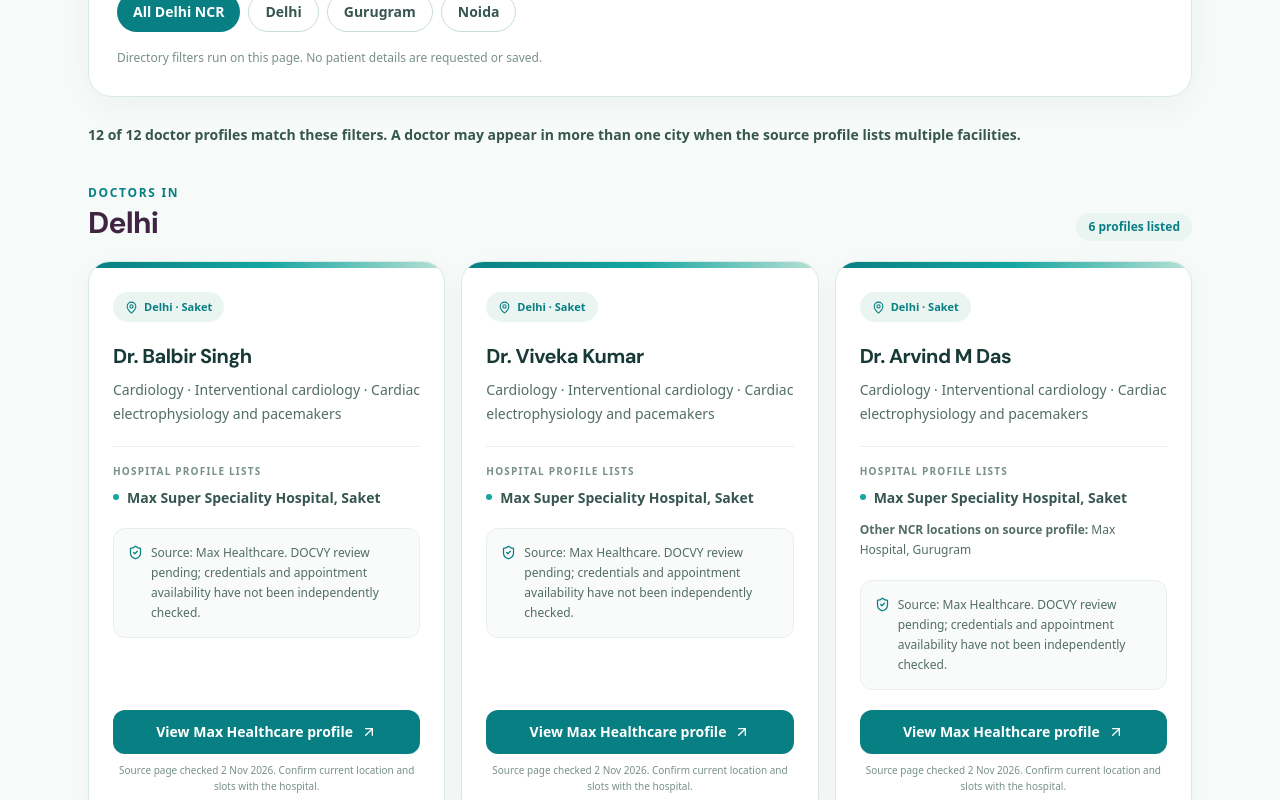
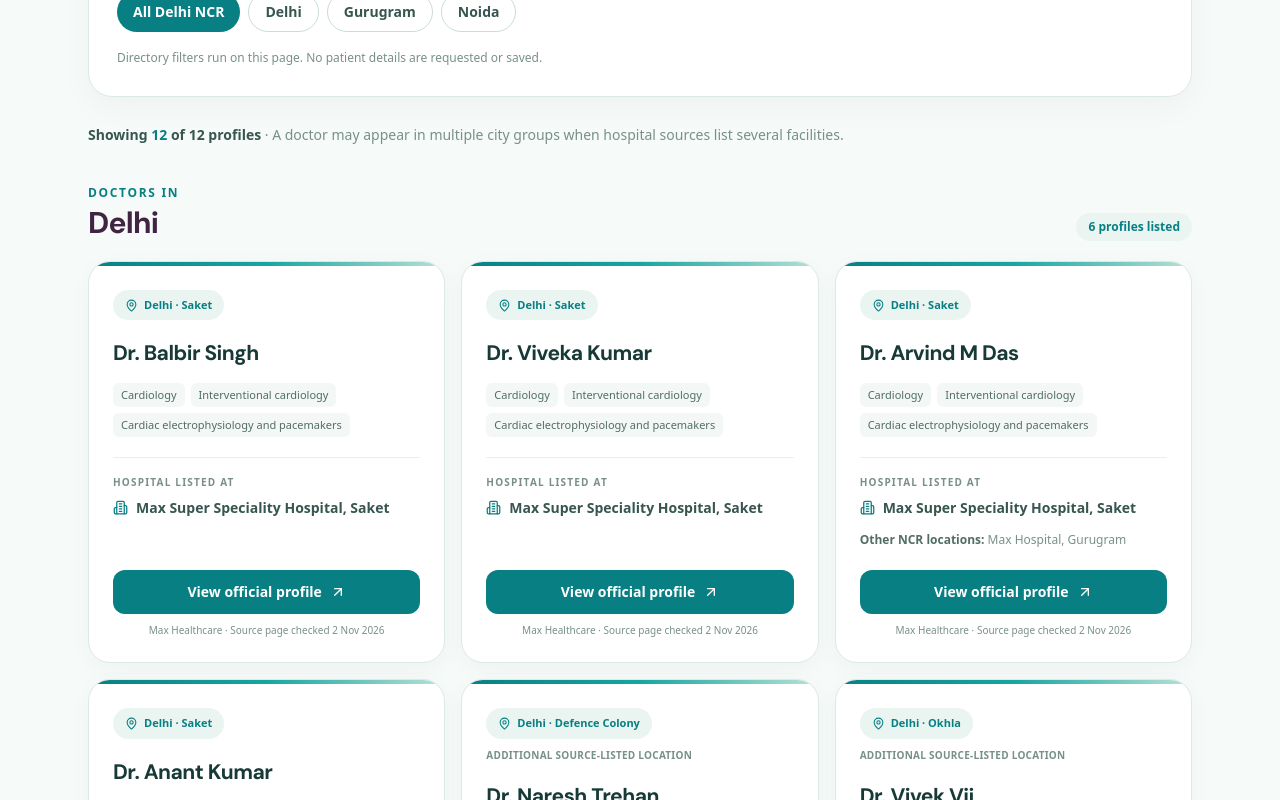
Before and after one commit to rishimartin816-ui/Docvy, a Next.js app: page /doctors in a window 1280 px wide. Shown: the part 940-1740 px from the top of the page. Built offline with nearby package versions, Linux system fonts and the light colour scheme.

Commit message:
Polish doctor directory visual hierarchy

```diff
--- a/components/DoctorDirectory.tsx
+++ b/components/DoctorDirectory.tsx
@@ -1,7 +1,7 @@
 "use client";
 
 import { useMemo, useState } from "react";
-import { ArrowUpRight, MapPin, Search, ShieldCheck } from "lucide-react";
+import { ArrowUpRight, Building2, MapPin, Search } from "lucide-react";
 import { providerCandidates, providerCities, providerSpecialties, type ProviderCity } from "@/lib/provider-candidates";
 
 type CityFilter = "All Delhi NCR" | ProviderCity;
@@ -38,7 +38,7 @@ export default function DoctorDirectory() {
       <p className="mt-4 text-xs leading-5 text-[#789089]">Directory filters run on this page. No patient details are requested or saved.</p>
     </section>
 
-    <p className="mt-7 text-sm font-semibold text-[#36564F]" aria-live="polite">{matches.length} of {providerCandidates.length} doctor profiles match{matches.length === 1 ? "es" : ""} these filters. A doctor may appear in more than one city when the source profile lists multiple facilities.</p>
+    <div className="mt-7 flex flex-wrap items-center justify-between gap-3" aria-live="polite"><p className="text-sm font-semibold text-[#36564F]">Showing <span className="text-[#087F83]">{matches.length}</span> of {providerCandidates.length} profiles <span className="font-normal text-[#789089]">· A doctor may appear in multiple city groups when hospital sources list several facilities.</span></p>{(query || specialty !== "All specialties" || city !== "All Delhi NCR") && <button type="button" onClick={() => { setCity("All Delhi NCR"); setSpecialty("All specialties"); setQuery(""); }} className="rounded-lg px-3 py-2 text-xs font-bold text-[#087F83] underline decoration-[#B8DCD0] underline-offset-4 hover:bg-[#EAF5F1]">Clear filters</button>}</div>
 
     {matches.length === 0 ? <section className="mt-5 rounded-2xl border border-[#DCEAE5] bg-white p-7"><h2 className="text-xl font-bold">No profiles match those filters</h2><p className="mt-2 text-sm leading-6 text-[#526D66]">Try another spelling, specialty, hospital or nearby city.</p><button type="button" onClick={() => { setCity("All Delhi NCR"); setSpecialty("All specialties"); setQuery(""); }} className="mt-5 rounded-xl bg-[#087F83] px-5 py-3 text-sm font-bold text-white hover:bg-[#066D70]">Clear filters</button></section> : visibleCities.map((cityName) => {
       const cityDoctors = matches.filter((doctor) => doctor.locations.some((location) => location.city === cityName));
@@ -51,16 +51,15 @@ export default function DoctorDirectory() {
           const allListedFacilities = doctor.locations.map((location) => location.facility.toLocaleLowerCase());
           const extraLocations = [...new Set([...secondaryLocations, ...doctor.otherNcrLocations.filter((place) => !allListedFacilities.some((facility) => place.toLocaleLowerCase().includes(facility)))])];
           const isPrimaryCity = cityLocations.some((location) => location.primary);
-          return <article key={`${cityName}-${doctor.id}`} className="group flex flex-col overflow-hidden rounded-[22px] border border-[#DCEAE5] bg-white shadow-[0_6px_24px_rgba(23,58,55,0.035)] transition hover:-translate-y-0.5 hover:shadow-[0_16px_36px_rgba(23,58,55,0.09)]">
-            <div className="h-1.5 bg-gradient-to-r from-[#087F83] via-[#16A6A1] to-[#B8E1D5]" />
+          return <article key={`${cityName}-${doctor.id}`} className="group flex flex-col overflow-hidden rounded-[22px] border border-[#DCEAE5] bg-white shadow-[0_6px_24px_rgba(23,58,55,0.035)] transition duration-200 hover:-translate-y-0.5 hover:border-[#B8DCD0] hover:shadow-[0_16px_36px_rgba(23,58,55,0.09)]">
+            <div className="h-1 bg-gradient-to-r from-[#087F83] via-[#16A6A1] to-[#B8E1D5]" />
             <div className="flex flex-1 flex-col p-5 md:p-6">
               <div className="flex flex-wrap items-center justify-between gap-2"><span className="inline-flex items-center gap-1.5 rounded-full bg-[#EAF5F1] px-3 py-1.5 text-[11px] font-bold text-[#087F83]"><MapPin size={13} />{cityName}{cityLocations.some((location) => location.locality) ? ` · ${[...new Set(cityLocations.flatMap((location) => location.locality ? [location.locality] : []))].join(", ")}` : ""}</span>{!isPrimaryCity && <span className="text-[10px] font-semibold uppercase tracking-wide text-[#789089]">Additional source-listed location</span>}</div>
-              <h3 className="mt-5 text-xl font-bold tracking-tight text-[#173A37]">{doctor.name}</h3>
-              <p className="mt-2 text-sm leading-6 text-[#526D66]">{doctor.specialties.join(" · ")}</p>
-              <div className="mt-5 border-t border-[#E8F0EC] pt-4"><p className="text-[10px] font-bold uppercase tracking-[0.12em] text-[#789089]">Hospital profile lists</p><ul className="mt-2 space-y-2">{cityLocations.map((location) => <li key={`${location.facility}-${location.locality ?? ""}`} className="flex gap-2 text-sm font-semibold leading-5 text-[#36564F]"><span aria-hidden="true" className="mt-1.5 h-1.5 w-1.5 shrink-0 rounded-full bg-[#16A6A1]" /><span>{formatFacility(location.facility, location.locality)}</span></li>)}</ul></div>
-              {extraLocations.length > 0 && <p className="mt-3 text-xs leading-5 text-[#526D66]"><span className="font-semibold">Other NCR locations on source profile:</span> {extraLocations.join("; ")}</p>}
-              <div className="mt-5 rounded-xl border border-[#E8F0EC] bg-[#F8FBF9] p-3.5"><div className="flex items-start gap-2"><ShieldCheck size={15} className="mt-0.5 shrink-0 text-[#087F83]" /><p className="text-xs leading-5 text-[#526D66]">Source: {doctor.hospital}. DOCVY review pending; credentials and appointment availability have not been independently checked.</p></div></div>
-              <div className="mt-auto pt-5"><a href={doctor.sourceUrl} target="_blank" rel="noopener noreferrer" className="inline-flex min-h-11 w-full items-center justify-center gap-2 rounded-xl bg-[#087F83] px-4 text-sm font-bold text-white transition hover:bg-[#066D70]">View {doctor.hospital} profile <ArrowUpRight size={16} /></a><p className="mt-2 text-center text-[10px] leading-4 text-[#789089]">Source page checked {doctor.sourceChecked}. Confirm current location and slots with the hospital.</p></div>
+              <h3 className="mt-4 text-[21px] font-bold tracking-tight text-[#173A37]">{doctor.name}</h3>
+              <div className="mt-3 flex flex-wrap gap-1.5" aria-label="Specialties">{doctor.specialties.map((item) => <span key={item} className="rounded-md bg-[#F3F7F5] px-2 py-1 text-[11px] font-medium leading-4 text-[#526D66]">{item}</span>)}</div>
+              <div className="mt-5 border-t border-[#E8F0EC] pt-4"><p className="text-[10px] font-bold uppercase tracking-[0.12em] text-[#789089]">Hospital listed at</p><ul className="mt-2 space-y-2">{cityLocations.map((location) => <li key={`${location.facility}-${location.locality ?? ""}`} className="flex gap-2 text-sm font-semibold leading-5 text-[#36564F]"><Building2 size={15} aria-hidden="true" className="mt-0.5 shrink-0 text-[#087F83]" /><span>{formatFacility(location.facility, location.locality)}</span></li>)}</ul></div>
+              {extraLocations.length > 0 && <p className="mt-3 text-xs leading-5 text-[#789089]"><span className="font-semibold text-[#526D66]">Other NCR locations:</span> {extraLocations.join("; ")}</p>}
+              <div className="mt-auto pt-5"><a href={doctor.sourceUrl} target="_blank" rel="noopener noreferrer" className="inline-flex min-h-11 w-full items-center justify-center gap-2 rounded-xl bg-[#087F83] px-4 text-sm font-bold text-white transition hover:bg-[#066D70] group-hover:bg-[#066D70]">View official profile <ArrowUpRight size={16} /></a><p className="mt-2 text-center text-[10px] leading-4 text-[#789089]">{doctor.hospital} · Source page checked {doctor.sourceChecked}</p></div>
             </div>
           </article>;
         })}</div>
```
